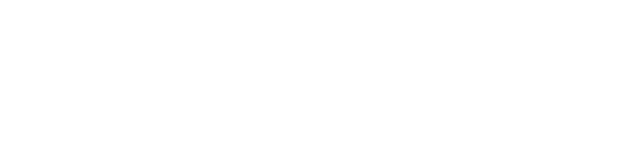
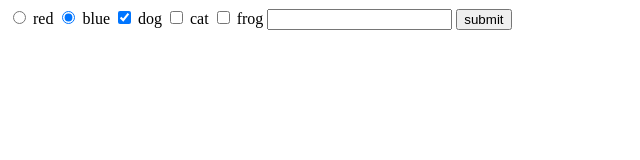
Before and after one commit to knightmoves-schools/005-forms-pahegracilynn-lab, a website: page index.html in a window 1280 px wide. Shown: the whole page, without its empty margins (0-640 px from the left). Drawn offline with Linux system fonts and the light colour scheme.

Commit message:
Update index.html

```diff
--- a/index.html
+++ b/index.html
@@ -3,6 +3,21 @@
 
     </head>
     <body>
+     <form>
+         <input id="red" type="radio" name="Color" value="red" checked>
+         <lable for="red">red</lable>
+        <input id="blue" type="radio" name="Color" value="blue" checked>
+         <lable for="blue">blue</lable>
 
+         <input id="dog" type="checkbox" name="animals" value="dog" checked>
+         <lable for="dog">dog</lable>
+         <input id="cat" type="checkbox" name="animals" value="cat">
+         <lable for="cat">cat</lable>
+         <input id="frog" type="checkbox" name="animals" value="frog">
+         <lable for="frog">frog</lable>
+
+         <input type="text" name="textbox" placeholdeer="Jhon@gmail.com" required>
+         <button type="submit">submit</button>
+     </form>
     </body>
 </html>
```
